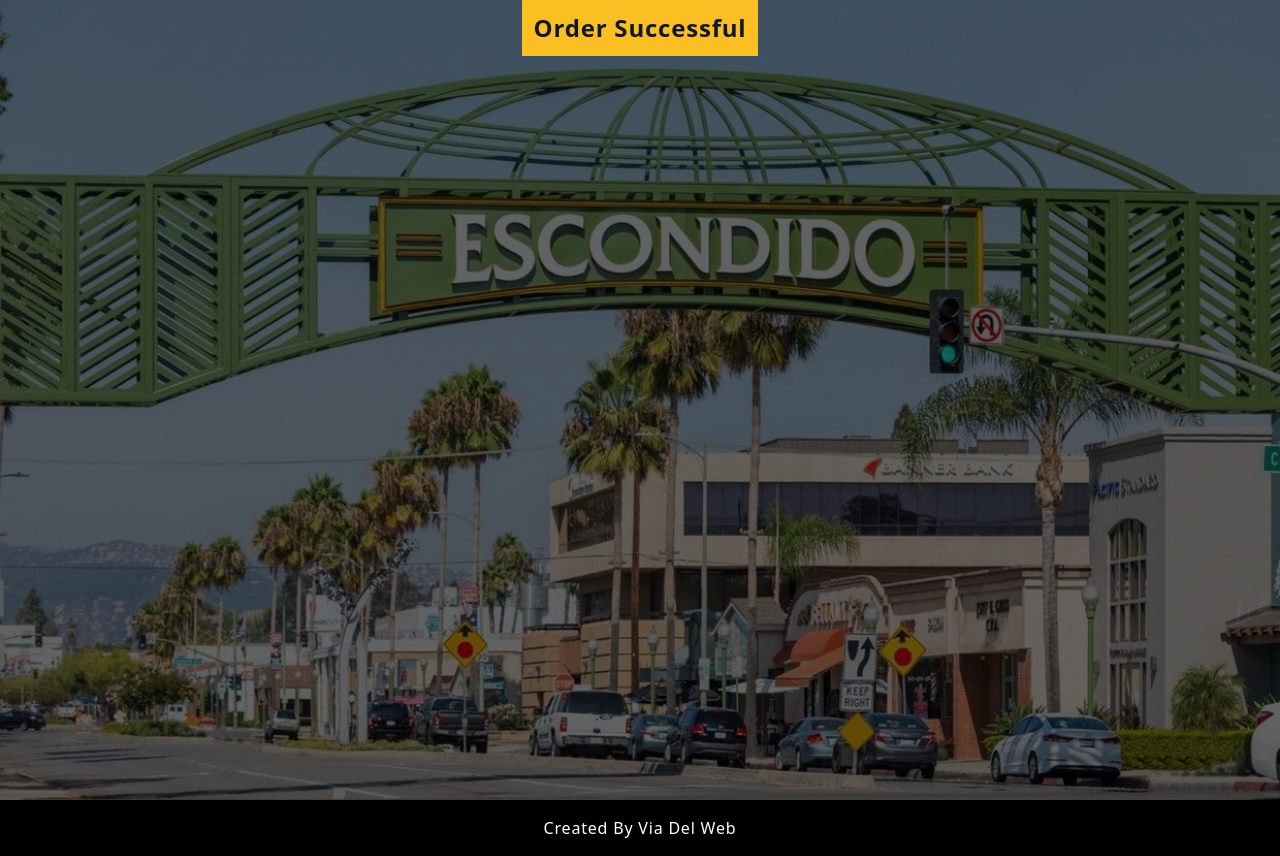
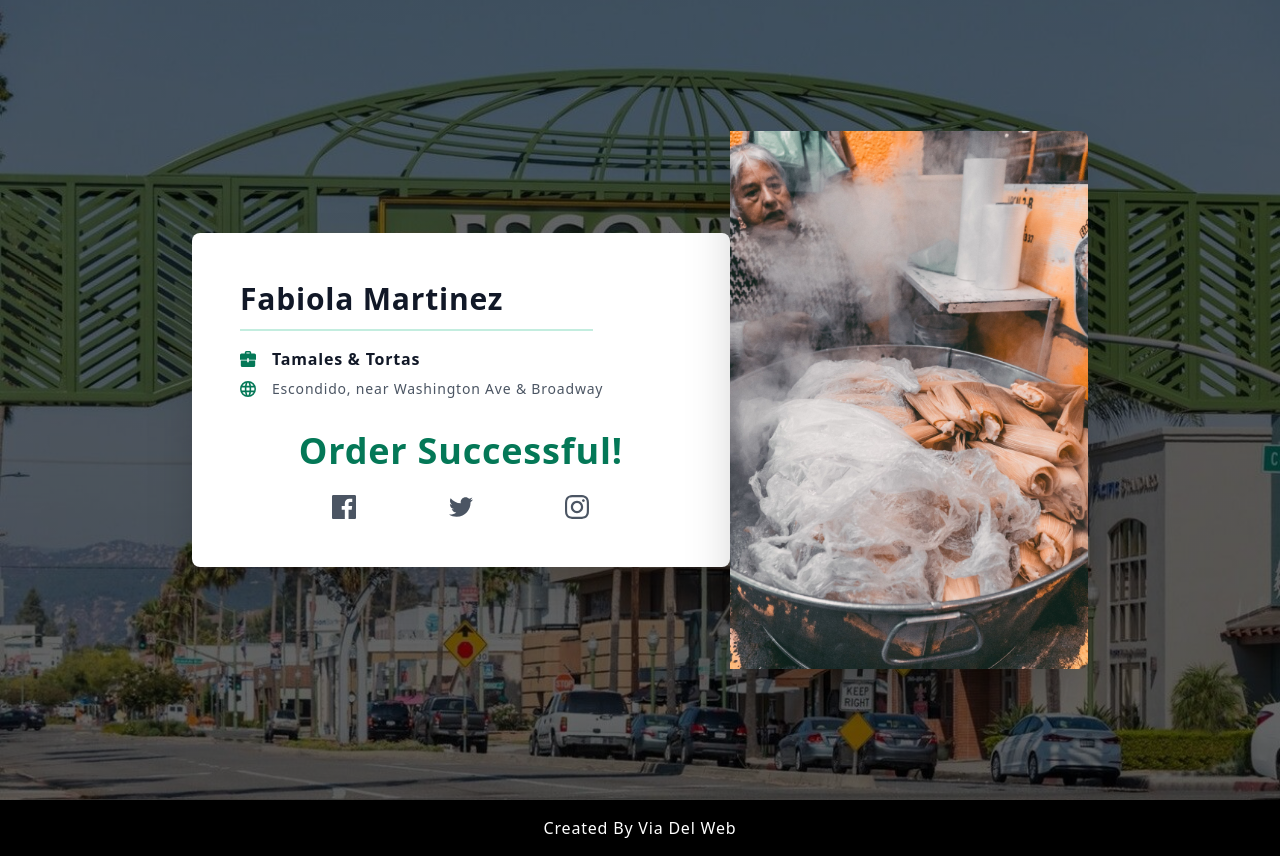
Before and after one commit to salemaziel/street-vendor-ordering, a Gatsby site: page /success in a window 1280 px wide. Built offline with nearby package versions, Linux system fonts and the light colour scheme; Gatsby itself is replaced by a stand-in of ours.

Commit message:
success page, added props for text

```diff
--- a/src/components/OrderForm2.js
+++ b/src/components/OrderForm2.js
@@ -31,7 +31,7 @@ const OrderForm2 = () => {
   return (
     <>
       <form
-        name="orderForm2"
+        name="orderForm"
         method="POST"
         data-netlify="true"
         data-netlify-honeypot="bot-field"
--- a/src/components/Pages/Home/HomePage.js
+++ b/src/components/Pages/Home/HomePage.js
@@ -1,12 +1,18 @@
 import React from "react"
 //import Form from "./Form"
 import ProfileCard from "./ProfileCard"
+//import OrderForm2 from "../../OrderForm2"
 
 
 const HomePage = () => {
     return(
         <>
-        <ProfileCard />
+        <ProfileCard
+        name="Fabiola Martinez"
+        description="Tamales &amp; Tortas"
+        location="Escondido, near Washington Ave &amp; Broadway"
+        optionalBio="Optional short description about yourself, what you do, what you sell, etc"
+        />
 
         </>
     )
--- /dev/null
+++ b/src/components/Pages/Success/SuccessPage.js
@@ -0,0 +1,84 @@
+import React from "react";
+//import OrderForm2 from "../components/Pages/Home/OrderForm2"
+import Social from "../Home/socialIcons"
+
+import TamalesLady from "../../../images/tamales-lady.jpg"
+
+function SuccessPage(props){
+
+  return (
+    <>
+
+
+
+      <section
+      className="flex flex-wrap items-center h-auto max-w-4xl py-32 mx-auto lg:h-screen lg:my-0"
+
+      >
+        {/*Main Col*/}
+        <div
+          id="profile"
+          className="w-full mx-6 bg-white rounded-lg shadow-2xl opacity-75 lg:w-3/5 lg:rounded-lg lg:mx-0 animate-fade-in-fwd"
+        >
+          <div className="p-4 text-center md:p-12 lg:text-left">
+            {/* Image for mobile view*/}
+            <div
+              className="block w-48 h-48 mx-auto -mt-16 bg-center bg-cover rounded-full shadow-xl lg:hidden bgProfilePic"
+
+            />
+            <h1 className="pt-8 text-3xl font-bold lg:pt-0">{props.name}</h1>
+            <div className="w-4/5 pt-3 mx-auto border-b-2 border-green-500 opacity-25 lg:mx-0" />
+            <p className="flex items-center justify-center pt-4 text-base font-bold lg:justify-start">
+              <svg
+                className="h-4 pr-4 text-green-700 fill-current"
+                xmlns="http://www.w3.org/2000/svg"
+                viewBox="0 0 20 20"
+              >
+                <path d="M9 12H1v6a2 2 0 0 0 2 2h14a2 2 0 0 0 2-2v-6h-8v2H9v-2zm0-1H0V5c0-1.1.9-2 2-2h4V2a2 2 0 0 1 2-2h4a2 2 0 0 1 2 2v1h4a2 2 0 0 1 2 2v6h-9V9H9v2zm3-8V2H8v1h4z" />
+              </svg>{" "}
+              {props.description}
+
+            </p>
+            <p className="flex items-center justify-center pt-2 text-xs text-gray-600 lg:text-sm lg:justify-start">
+              <svg
+                className="h-4 pr-4 text-green-700 fill-current"
+                xmlns="http://www.w3.org/2000/svg"
+                viewBox="0 0 20 20"
+              >
+                <path d="M10 20a10 10 0 1 1 0-20 10 10 0 0 1 0 20zm7.75-8a8.01 8.01 0 0 0 0-4h-3.82a28.81 28.81 0 0 1 0 4h3.82zm-.82 2h-3.22a14.44 14.44 0 0 1-.95 3.51A8.03 8.03 0 0 0 16.93 14zm-8.85-2h3.84a24.61 24.61 0 0 0 0-4H8.08a24.61 24.61 0 0 0 0 4zm.25 2c.41 2.4 1.13 4 1.67 4s1.26-1.6 1.67-4H8.33zm-6.08-2h3.82a28.81 28.81 0 0 1 0-4H2.25a8.01 8.01 0 0 0 0 4zm.82 2a8.03 8.03 0 0 0 4.17 3.51c-.42-.96-.74-2.16-.95-3.51H3.07zm13.86-8a8.03 8.03 0 0 0-4.17-3.51c.42.96.74 2.16.95 3.51h3.22zm-8.6 0h3.34c-.41-2.4-1.13-4-1.67-4S8.74 3.6 8.33 6zM3.07 6h3.22c.2-1.35.53-2.55.95-3.51A8.03 8.03 0 0 0 3.07 6z" />
+              </svg>{" "}
+              {props.location}
+
+            </p>
+            <p className="pt-8 text-sm">
+
+              {props.optionalBio}
+            </p>
+            <div className="p-0 text-center">
+            <span className="text-4xl font-bold text-center text-green-700">
+Order Successful!
+</span>
+
+
+      {/*<OrderForm2 />*/}
+            </div>
+            <Social />
+          </div>
+        </div>
+        {/*Img Col*/}
+        <div className="w-full lg:w-2/5">
+          {/* Big profile image for side bar (desktop) */}
+          <img
+            src={TamalesLady}
+            className="hidden rounded-none shadow-2xl lg:rounded-lg lg:rounded-r-lg lg:rounded-l-none lg:block animate-fade-in-fwd"
+          />
+        </div>
+
+      </section>
+
+    </>
+  );
+}
+
+
+export default SuccessPage;
--- a/src/pages/index.js
+++ b/src/pages/index.js
@@ -4,7 +4,9 @@ import Layout from "../components/layout";
 import SEO from "../components/seo";
 //import catAndHumanIllustration from "../images/cat-and-human-illustration.svg";
 
-import HomePage from "../components/Pages/Home/HomePage"
+import HomePage from "../components/Pages/Home/HomePage";
+
+import ProfileCard from "../components/Pages/Home/ProfileCard";
 
 function IndexPage() {
   return (
@@ -13,7 +15,14 @@ function IndexPage() {
         keywords={[`gatsby`, `tailwind`, `react`, `tailwindcss`]}
         title="Home"
       />
-  <HomePage />
+      {/*<HomePage />*/}
+      <ProfileCard
+        name="Fabiola Martinez"
+        description="Tamales &amp; Tortas"
+        location="Escondido,
+         near Washington Ave &amp; Broadway"
+        optionalBio="Optional short description about yourself, what you do, what you sell, etc"
+      />{" "}
       {/*<section className="text-center">
         <img
           alt="Cat and human sitting on a couch"
--- a/src/pages/success.js
+++ b/src/pages/success.js
@@ -1,28 +1,30 @@
 import React from "react";
-
+//import OrderForm2 from "../components/Pages/Home/OrderForm2"
+import SuccessPage from "../components/Pages/Success/SuccessPage";
 import Layout from "../components/layout";
 import SEO from "../components/seo";
-//import catAndHumanIllustration from "../images/cat-and-human-illustration.svg";
 
+function Success(){
 
-function Success() {
   return (
-    <Layout>
+    <>
+        <Layout>
       <SEO
         keywords={[`gatsby`, `tailwind`, `react`, `tailwindcss`]}
         title="Home"
       />
-      <section className="text-center">
+    <SuccessPage
+            name="Fabiola Martinez"
+            description="Tamales &amp; Tortas"
+            location="Escondido, near Washington Ave &amp; Broadway"
+            optionalBio=""
+            />
 
+      </Layout>
 
-        <h2 className="inline-block p-3 mb-4 text-2xl font-bold bg-yellow-400">
-          Order Successful
-        </h2>
-
-
-  </section>
-    </Layout>
+    </>
   );
 }
 
+
 export default Success;
--- /dev/null
+++ b/src/pages/success2.js
@@ -0,0 +1,28 @@
+import React from "react";
+
+import Layout from "../components/layout";
+import SEO from "../components/seo";
+//import catAndHumanIllustration from "../images/cat-and-human-illustration.svg";
+
+
+function Success2() {
+  return (
+    <Layout>
+      <SEO
+        keywords={[`gatsby`, `tailwind`, `react`, `tailwindcss`]}
+        title="Home"
+      />
+      <section className="text-center">
+
+
+        <h2 className="inline-block p-3 mb-4 text-2xl font-bold bg-yellow-400">
+          Order Successful
+        </h2>
+
+
+  </section>
+    </Layout>
+  );
+}
+
+export default Success2;
```
